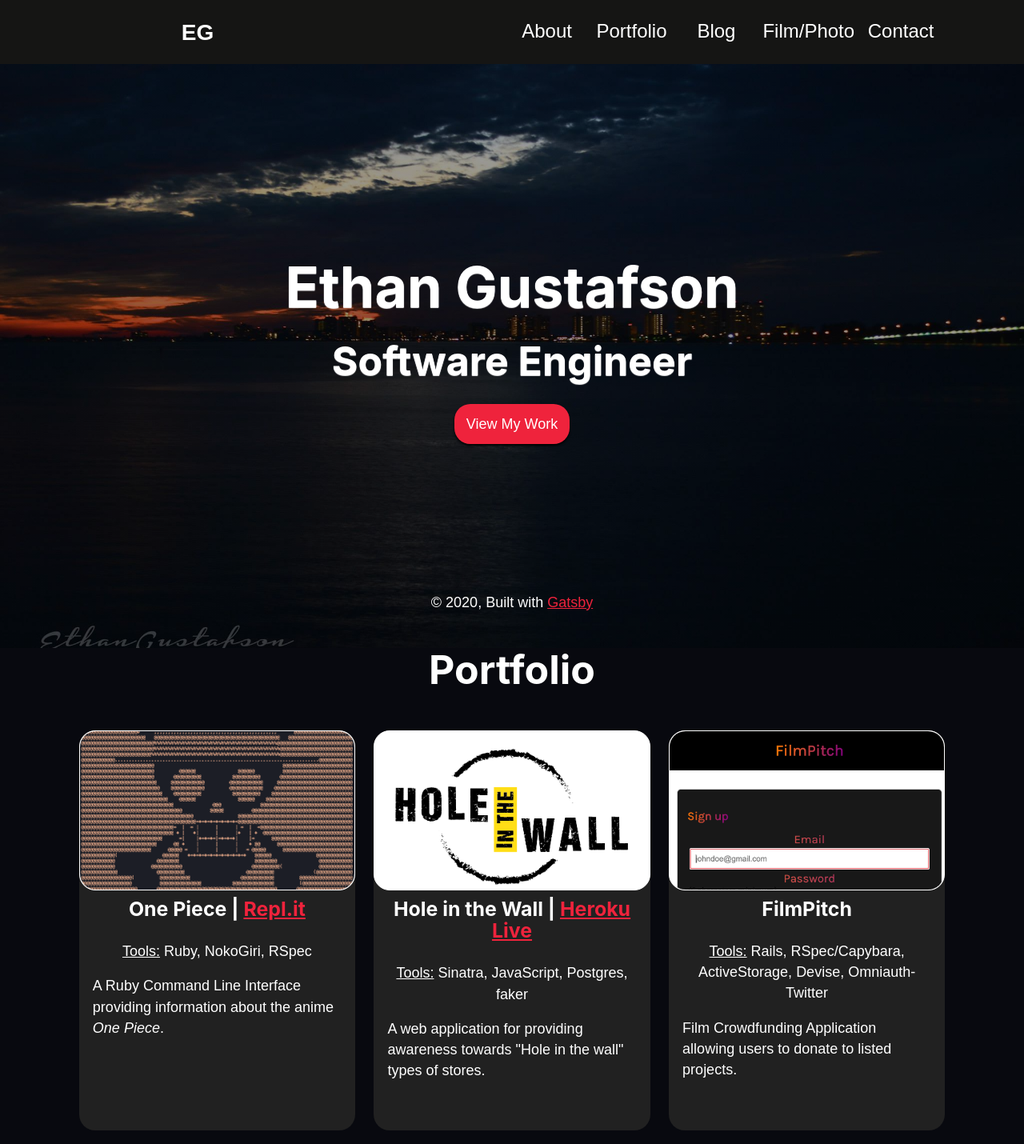
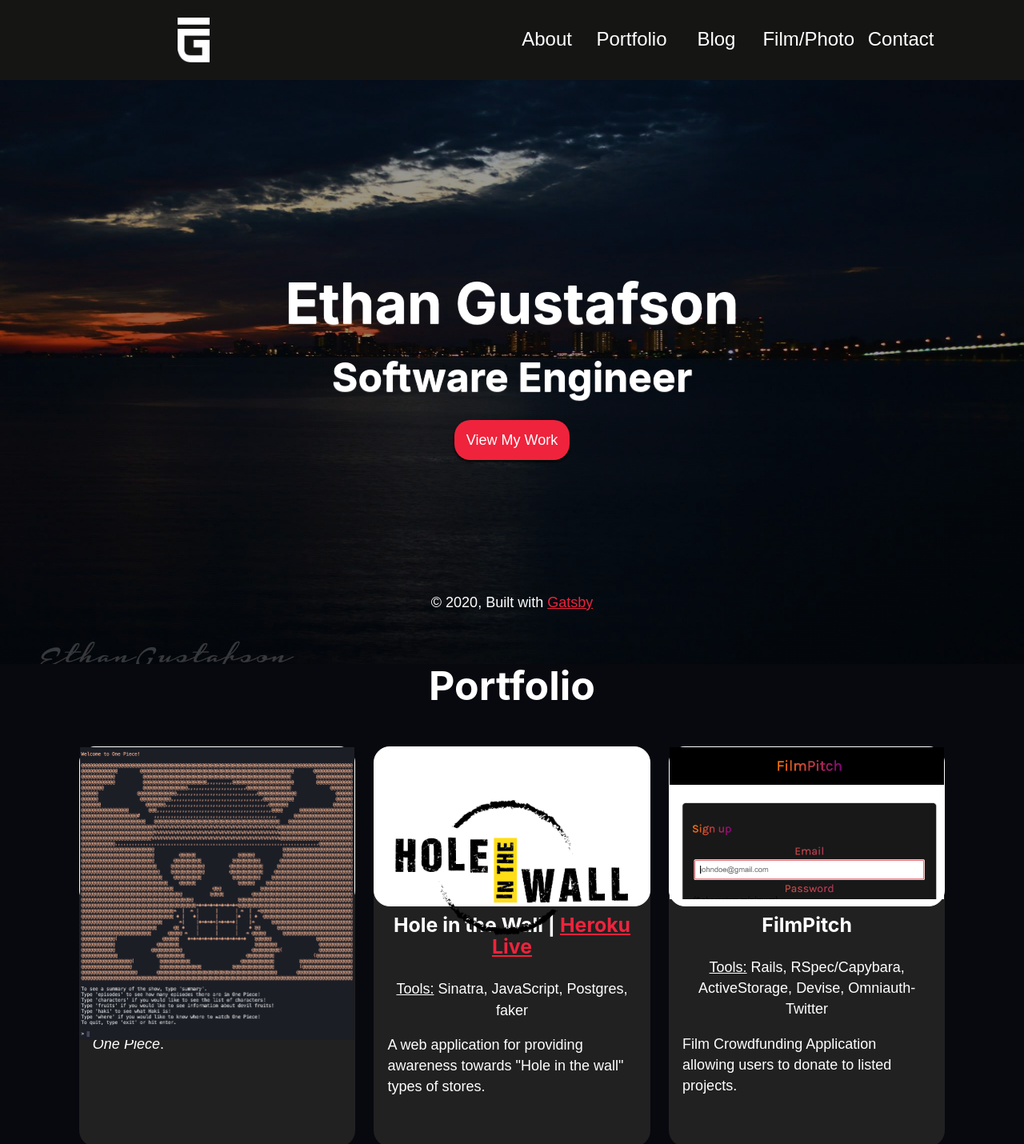
Before and after one commit to ethan-gustafson/ethangustafson.com, a Gatsby site: page / in a window 1280 px wide. Shown: the top 1430 px of the page at 80% size. Built offline with nearby package versions, Linux system fonts and the light colour scheme; Gatsby itself is replaced by a stand-in of ours.

Commit message:
added EG logo at top

```diff
--- a/src/components/header/Nav.js
+++ b/src/components/header/Nav.js
@@ -1,10 +1,28 @@
 import React from "react";
+import Img from "gatsby-image";
+import { useStaticQuery, graphql } from "gatsby";
 import { Navigation, Ul, Li, Link, LiLogo, LogoLink } from './styles/StyledNav.js';
 
-const Nav = () => (
+const Nav = () => {
+  const data = useStaticQuery(graphql`
+    query {
+      logo: file(relativePath: { eq: "icons/EthanGustafsonLogo_white.png" }) {
+        childImageSharp {
+          fluid(quality: 100) {
+            ...GatsbyImageSharpFluid
+          }
+        }
+      }
+    }
+  `)
+  return(
     <Navigation>
       <Ul>
-      <LiLogo><LogoLink to="/">EG</LogoLink></LiLogo>
+        <LiLogo>
+          <LogoLink to="/">
+            <Img imgStyle={{objectFit: "contain"}} fluid={data.logo.childImageSharp.fluid} />
+          </LogoLink>
+        </LiLogo>
         <Li><Link to="/about">About</Link></Li>
         <Li><Link to="/#portfolio">Portfolio</Link></Li>
         <Li><Link to="/#blog">Blog</Link></Li>
@@ -12,6 +30,7 @@ const Nav = () => (
         <Li><Link to="/#contact">Contact</Link></Li>
       </Ul>
     </Navigation>
-);
+  )
+};
 
 export default Nav;
--- a/src/components/header/styles/StyledHeader.js
+++ b/src/components/header/styles/StyledHeader.js
@@ -3,7 +3,7 @@ import styled from 'styled-components';
 
 export const StyledHeader = styled.header`
   background-color: #151514;
-  height: 80px;
+  height: 100px;
 
   ${'' /* -webkit-sticky is needed for safari */}
   position: -webkit-sticky;
--- a/src/components/header/styles/StyledNav.js
+++ b/src/components/header/styles/StyledNav.js
@@ -1,6 +1,7 @@
 import React from 'react';
+import styled from 'styled-components';
+
 import { Link as A } from 'gatsby';
-import styled from 'styled-components';
 
 export const Navigation = styled.nav`
   width: 100%;
@@ -15,37 +16,37 @@ export const Ul = styled.ul`
 
   display: grid;
   grid-template-columns: repeat(12, 1fr);
+  grid-template-rows: 100%;
   grid-gap: 10px;
   justify-content: center;
   align-items: center;
 `
 
 export const LiLogo = styled.li`
-  padding-top: 5px;
   grid-column: 3 / 7;
   list-style-type: none;
-  @media (max-width: 650px) {
-    padding-top: 0;
-  }
-`
 
-export const LogoLink = styled(props => (<A {...props}/>))`
-  font-weight: bold;
-  font-size: 28px;
-  padding: 15px;
+  display: flex;
+  width: 60px;
+  border-radius: 10px;
 
-  color: white;
-
-  text-decoration: none;
-  border-radius: 50%;
+  filter: brightness(1);
 
   &:hover{
     background-color: #ef233c;
     transition-duration: 0.3s;
   }
+
   @media (max-width: 650px) {
-    font-size: 16px;
+    width: 40px;
   }
+`
+
+export const LogoLink = styled(props => (<A {...props}/>))`
+  width: 100%;
+  height: 100%;
+  display: block;
+  padding: 10px;
 `
 
 export const Li = styled.li`
--- a/src/components/main/Portfolio.js
+++ b/src/components/main/Portfolio.js
@@ -1,12 +1,12 @@
 import React from 'react';
 import { Link } from 'gatsby';
+import Img from "gatsby-image";
 import {
   Section,
   PortfolioH2,
   ProjectsContainer,
   Project,
   ImgContainer,
-  Image,
   InfoContainer,
   Title,
   Tools,
@@ -23,7 +23,7 @@ const Portfolio = props => (
 
         <ImgContainer>
           <Link target="_blank" to="https://github.com/GoodGuyGuf/One_Piece">
-            <Image fluid={props.project.cli.childImageSharp.fluid} />
+            <Img fluid={props.project.cli.childImageSharp.fluid} />
           </Link>
         </ImgContainer>
 
@@ -38,7 +38,7 @@ const Portfolio = props => (
 
         <ImgContainer>
           <Link target="_blank" to="https://github.com/GoodGuyGuf/hole-in-the-wall">
-            <Image fluid={props.project.sinatra.childImageSharp.fluid} />
+            <Img fluid={props.project.sinatra.childImageSharp.fluid} />
           </Link>
         </ImgContainer>
 
@@ -53,7 +53,7 @@ const Portfolio = props => (
 
         <ImgContainer>
           <Link target="_blank" to="https://github.com/GoodGuyGuf/FilmPitch">
-            <Image fluid={props.project.rails.childImageSharp.fluid} />
+            <Img fluid={props.project.rails.childImageSharp.fluid} />
           </Link>
         </ImgContainer>
 
@@ -68,7 +68,7 @@ const Portfolio = props => (
 
         <ImgContainer>
           <Link target="_blank" to="https://github.com/GoodGuyGuf/myBudget">
-            <Image fluid={props.project.js.childImageSharp.fluid} />
+            <Img fluid={props.project.js.childImageSharp.fluid} />
           </Link>
         </ImgContainer>
 
@@ -83,7 +83,7 @@ const Portfolio = props => (
 
         <ImgContainer>
           <Link target="_blank" to="https://github.com/GoodGuyGuf/vacationMe-frontend">
-            <Image fluid={props.project.react.childImageSharp.fluid} />
+            <Img fluid={props.project.react.childImageSharp.fluid} />
           </Link>
         </ImgContainer>
 
--- a/src/components/main/styles/StyledPortfolio.js
+++ b/src/components/main/styles/StyledPortfolio.js
@@ -1,6 +1,5 @@
-import React from 'react';
+// import React from 'react';
 import styled from 'styled-components';
-import Img from "gatsby-image";
 
 export const Section = styled.section`
   width: 100%;
@@ -72,13 +71,6 @@ export const ImgContainer = styled.div`
   }
 `
 
-export const Image = styled(props => (<Img {...props}/>))`
-  object-fit: "cover";
-  height: 100%;
-  width: 100%;
-  border-radius: 20px;
-`
-
 export const InfoContainer = styled.div`
   height: 300px;
   @media(max-width: 1000px) {
```
Also changed, not shown: src/images/icons/EthanGustafsonLogo_white.png (added). Lines whose indentation alone changed are shown as unchanged.
